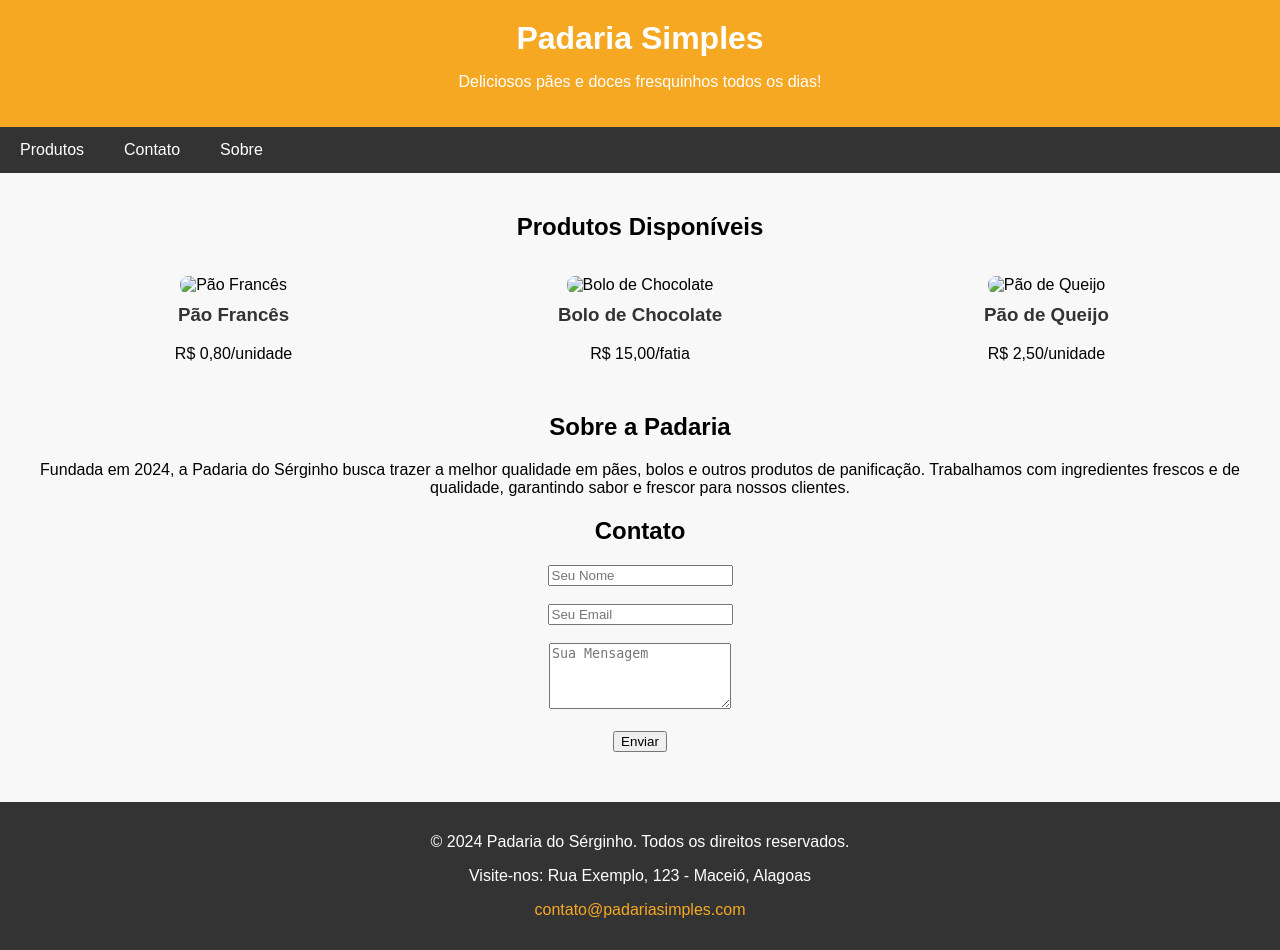
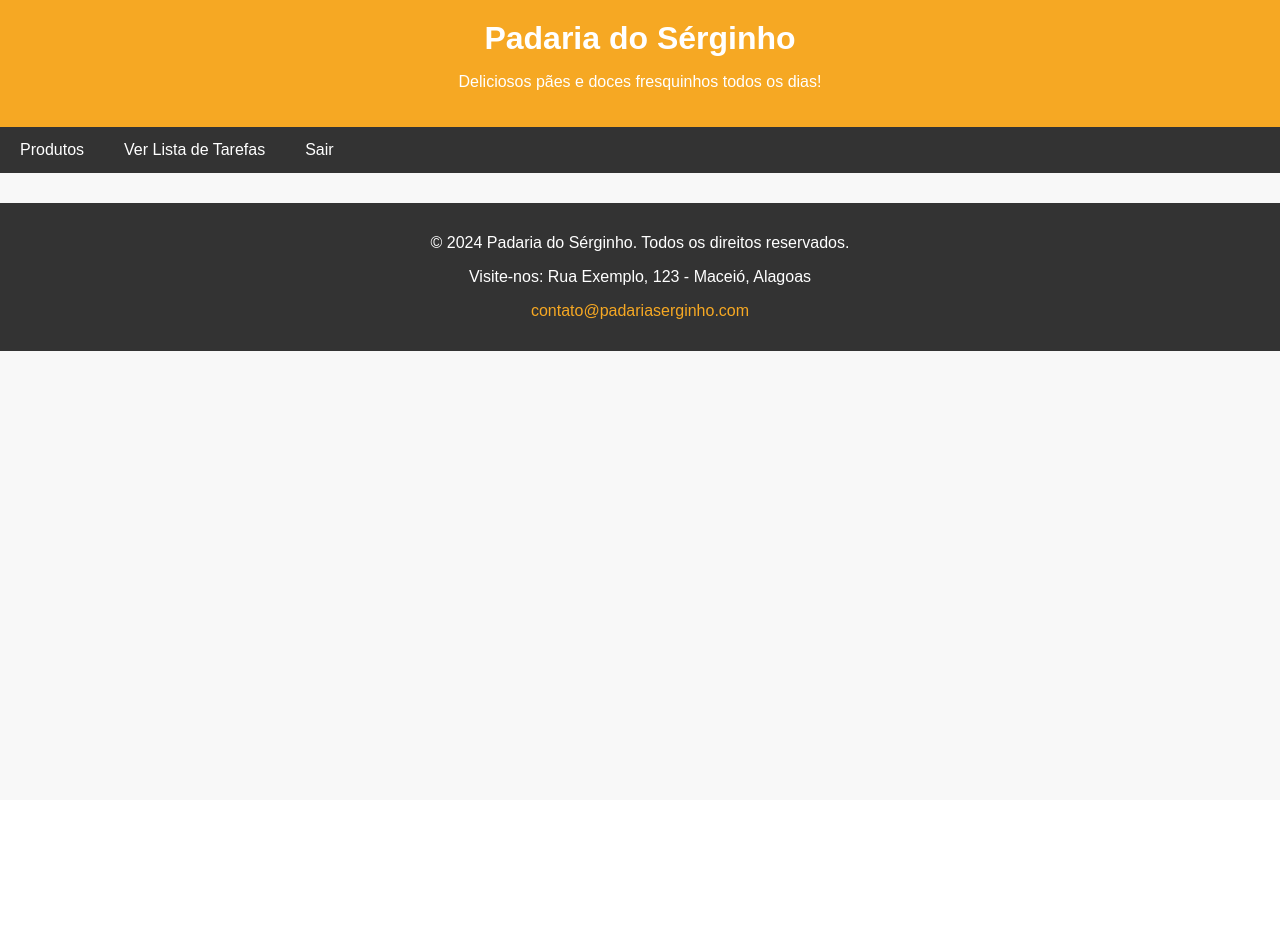
Before and after one commit to Respota12/padaria, a Django app: page / in a window 1280 px wide. After the commit the page ends 351 px from the top, so only its background shows below. Run offline with Django 5.2, Linux system fonts and the light colour scheme; a user stored in the database is signed in; some libraries are stand-ins or nearby versions.

Commit message:
Modificação na tela inicial e login

```diff
--- a/user/templates/user/inicial.html
+++ b/user/templates/user/inicial.html
@@ -3,7 +3,7 @@
 <head>
     <meta charset="UTF-8">
     <meta name="viewport" content="width=device-width, initial-scale=1.0">
-    <title>Padaria Simples</title>
+    <title>Padaria do Sérginho</title>
     <style>
         body {
             font-family: Arial, sans-serif;
@@ -73,51 +73,18 @@
 </head>
 <body>
     <header>
-        <h1>Padaria Simples</h1>
+        <h1>Padaria do Sérginho</h1>
         <p>Deliciosos pães e doces fresquinhos todos os dias!</p>
     </header>
     <nav>
-        <a href="#produtos">Produtos</a>
-        <a href="#contato">Contato</a>
-        <a href="#sobre">Sobre</a>
+        <a href="{% url 'listar_produtos' %}">Produtos</a>
+        <a href="{% url 'todo_list' %}" >Ver Lista de Tarefas</a>
+        <a href="{% url 'logout' %}" >Sair</a>
     </nav>
-    <div class="container">
-        <h2>Produtos Disponíveis</h2>
-        <div id="produtos">
-            <div class="product">
-                <img src="https://via.placeholder.com/250x250?text=Pão+Francês" alt="Pão Francês">
-                <h3>Pão Francês</h3>
-                <p>R$ 0,80/unidade</p>
-            </div>
-            <div class="product">
-                <img src="https://via.placeholder.com/250x250?text=Bolo+De+Chocolate" alt="Bolo de Chocolate">
-                <h3>Bolo de Chocolate</h3>
-                <p>R$ 15,00/fatia</p>
-            </div>
-            <div class="product">
-                <img src="https://via.placeholder.com/250x250?text=Pão+De+Queijo" alt="Pão de Queijo">
-                <h3>Pão de Queijo</h3>
-                <p>R$ 2,50/unidade</p>
-            </div>
-        </div>
-        <div id="sobre">
-            <h2>Sobre a Padaria</h2>
-            <p>Fundada em 2024, a Padaria do Sérginho busca trazer a melhor qualidade em pães, bolos e outros produtos de panificação. Trabalhamos com ingredientes frescos e de qualidade, garantindo sabor e frescor para nossos clientes.</p>
-        </div>
-        <div id="contato">
-            <h2>Contato</h2>
-            <form action="" method="POST">
-                <input type="text" placeholder="Seu Nome" required><br><br>
-                <input type="email" placeholder="Seu Email" required><br><br>
-                <textarea placeholder="Sua Mensagem" rows="4" required></textarea><br><br>
-                <button type="submit">Enviar</button>
-            </form>
-        </div>
-    </div>
     <footer>
         <p>&copy; 2024 Padaria do Sérginho. Todos os direitos reservados.</p>
         <p>Visite-nos: Rua Exemplo, 123 - Maceió, Alagoas</p>
-        <p><a href="mailto:contato@padariasimples.com">contato@padariasimples.com</a></p>
+        <p><a href="mailto:contato@padariaserginho.com">contato@padariaserginho.com</a></p>
     </footer>
 </body>
 </html>
--- a/user/templates/user/login.html
+++ b/user/templates/user/login.html
@@ -94,7 +94,7 @@
                 {% endfor %}
             </ul>
         </div>
-        {% endif %}
+    {% endif %}
 
         <div class="signup-link">
             <p>Não tem uma conta? <a href="{% url 'cadastrar' %}">Cadastre-se</a></p>
--- a/user/urls.py
+++ b/user/urls.py
@@ -4,5 +4,5 @@ from . import views
 urlpatterns = [
     path("", views.cadastrar, name="cadastrar"),
     path("", views.logar, name="login"),
-    path("", views.inicial, name="inicial")
+    path("", views.inicial, name="inicial"),
 ]
--- a/user/views.py
+++ b/user/views.py
@@ -1,4 +1,4 @@
-from django.contrib.auth import authenticate, login as auth_login
+from django.contrib.auth import authenticate, logout, login as auth_login
 from django.shortcuts import render, redirect
 from django.contrib.auth.forms import UserCreationForm
 from django.contrib import messages
@@ -34,3 +34,8 @@ def logar(request):
 @login_required
 def inicial(request):
     return render(request, 'user/inicial.html')
+
+def logout_view(request):
+    logout(request)
+    messages.success(request, "Logout realizado com sucesso!")
+    return redirect('login')
```
